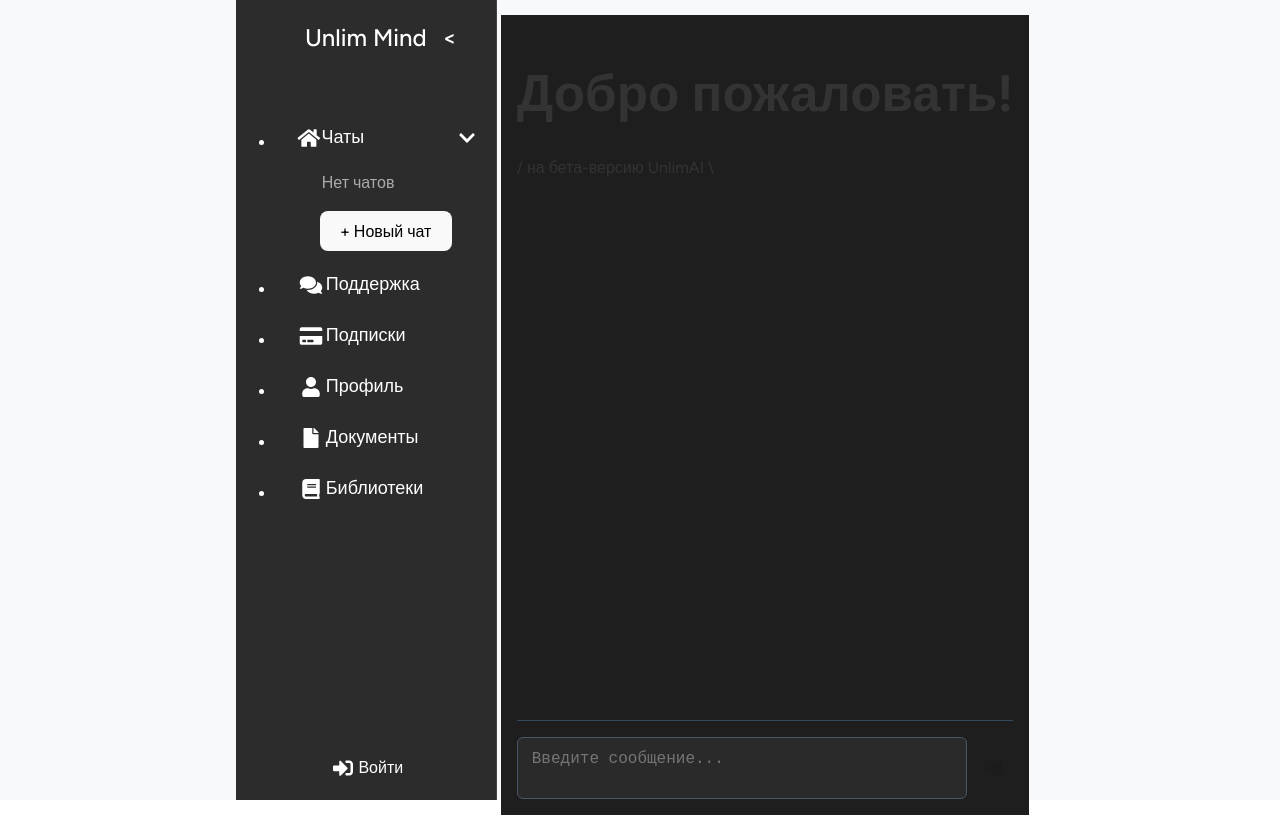
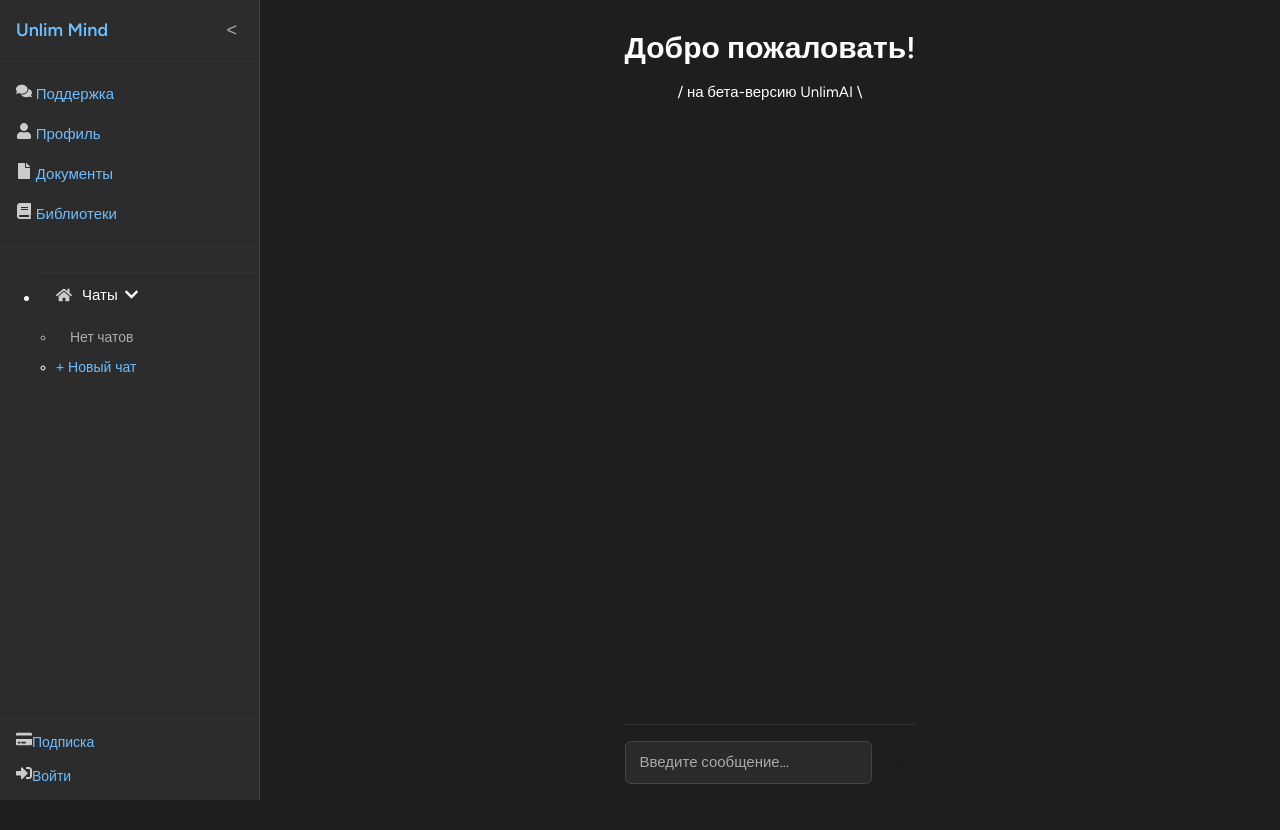
Before and after one commit to Maricvs/CRIDANSE, a React (Vite) app in the folder frontend/: page / in a window 1280 px wide. After the commit the page ends 800 px from the top, so only its background shows below. Built offline with nearby package versions, Linux system fonts and the light colour scheme.

Commit message:
Ui up
beatify

```diff
--- a/frontend/src/App.css
+++ b/frontend/src/App.css
@@ -6,6 +6,7 @@ html, body, #root {
 .app-container {
   display: flex;
   height: 100vh;
+  background-color: var(--bg-color);
 }
 
 .auth-container {
@@ -36,9 +37,15 @@ html, body, #root {
   flex-grow: 1;
   display: flex;
   justify-content: center;
-  align-items: stretch; /* 👈 растягивает чат по высоте */
-  padding: 15px;
+  align-items: stretch;
   overflow: hidden;
+}
+
+.chat-wrapper {
+  flex: 1;
+  display: flex;
+  flex-direction: column;
+  height: 100%;
 }
 
 @media (max-width: 768px) {
--- a/frontend/src/ChatField.css
+++ b/frontend/src/ChatField.css
@@ -1,47 +1,54 @@
-/* Контейнер чата */
+/* Центрированный чат */
 .chat-container-center {
-  display: flex;
-  flex-direction: column;
-  flex-grow: 1;
-  height: 100vh;
   max-width: 768px;
   margin: 0 auto;
   padding: 1rem;
+  display: flex;
+  flex-direction: column;
+  height: 100%;
   box-sizing: border-box;
-  background-color: #1e1e1e;
 }
 
-/* Контейнер сообщений */
+/* Приветствие */
+.chat-welcome h1,
+.chat-welcome p {
+  color: white;
+  text-align: center;
+  margin: 0.5rem 0;
+}
+
+/* Список сообщений */
 .chat-messages {
   flex: 1;
   overflow-y: auto;
-  padding-bottom: 1rem;
   display: flex;
   flex-direction: column;
   gap: 12px;
+  padding-bottom: 1rem;
 }
 
 /* Общее сообщение */
 .message {
   font-size: 15px;
-  line-height: 1.5;
+  line-height: 1.6;
   white-space: pre-wrap;
   word-break: break-word;
-  padding: 12px 16px;
   border-radius: 12px;
   max-width: 80%;
+  padding: 12px 16px;
   box-sizing: border-box;
+  font-family: 'Figtree', sans-serif;
 }
 
 /* Сообщение пользователя — справа */
 .user-message {
   align-self: flex-end;
-  background-color: #38373a;
+  background-color: #3a3a3a;
   color: white;
   border-bottom-right-radius: 0;
 }
 
-/* Сообщение от ИИ — слева */
+/* Ответ от ИИ — слева */
 .bot-message {
   align-self: flex-start;
   background-color: #2a2a2a;
@@ -55,30 +62,32 @@
   display: flex;
   align-items: center;
   gap: 10px;
-  padding: 1rem 0 0;
-  border-top: 1px solid #34495e;
+  padding-top: 1rem;
+  border-top: 1px solid #333;
 }
 
 /* Поле ввода */
 .chat-input {
   flex: 1;
   padding: 10px 14px;
-  border: 1px solid #4a5568;
+  font-size: 15px;
+  line-height: 1.4;
+  border: 1px solid #444;
   border-radius: 6px;
-  font-size: 16px;
   outline: none;
   background-color: #2a2a2a;
   color: white;
   resize: none;
   min-height: 40px;
-  max-height: 200px;
-  line-height: 1.4;
+  max-height: 160px;
   overflow-y: auto;
+  font-family: 'Figtree', sans-serif;
 }
 
-.chat-input:focus {
-  border-color: #857c7e;
-  box-shadow: 0 0 5px rgba(0, 123, 255, 0.5);
+.chat-input::placeholder {
+  color: #aaa;
+  font-family: 'Figtree', sans-serif;
+  font-size: 15px;
 }
 
 /* Кнопка отправки */
@@ -105,6 +114,6 @@
 
 .send-icon {
   font-size: 20px;
-  color: #919191;
+  color: #ccc;
   transition: color 0.3s, transform 0.3s;
 }
--- a/frontend/src/Sidebar.css
+++ b/frontend/src/Sidebar.css
@@ -1,181 +1,133 @@
-/* Стили для сайдбара */
 .sidebar {
-  position: fixed;
+  height: 100vh;
+  width: 260px;
+  min-width: 200px;
+  background-color: #1e1e1e;
+  color: #fff;
   display: flex;
   flex-direction: column;
-  z-index: 1000;
-  width: 250px;
-  height: 100vh;
-  background-color: #1e1e1e;
-  color: white;
-  transition: width 0.3s ease, padding 0.3s ease;
+  border-right: 1px solid #333;
+  overflow-y: auto;
+  transition: width 0.3s;
 }
 
-/* Класс для сжатого сайдбара */
 .sidebar.collapsed {
-  width: 100px;
+  width: 60px;
+}
+
+.sidebar-logo {
+  display: flex;
+  align-items: center;
+  justify-content: space-between;
+  padding: 16px;
+  font-size: 18px;
+  font-weight: bold;
+  border-bottom: 1px solid #333;
+  background-color: #2c2c2c;
+}
+
+.sidebar-toggle {
+  background: none;
+  border: none;
+  color: #aaa;
+  cursor: pointer;
+  font-size: 18px;
+}
+
+.sidebar-section {
+  padding: 12px 0;
+  border-bottom: 1px solid #333;
+}
+
+.sidebar-section ul {
+  list-style: none;
+  padding: 0;
+  margin: 0;
+}
+
+.sidebar-section li {
+  padding: 8px 16px;
+  display: flex;
+  align-items: center;
+  gap: 10px;
+  cursor: pointer;
+  transition: background-color 0.2s;
+}
+
+.sidebar-section li:hover {
+  background-color: #2a2a2a;
+}
+
+.sidebar-nav {
+  flex: 1;
+  padding-top: 10px;
+}
+
+.chat-link {
+  padding: 10px 16px;
+  display: flex;
+  align-items: center;
+  gap: 10px;
+  cursor: pointer;
+  border-top: 1px solid #333;
+}
+
+.chat-link:hover {
+  background-color: #2a2a2a;
+}
+
+.chat-link-content {
+  display: flex;
+  align-items: center;
+  gap: 6px;
+}
+
+.chat-list {
+  padding: 6px 0 10px 16px;
+}
+
+.chat-list li {
+  font-size: 14px;
+  padding: 4px 0;
+}
+
+.chat-list li button {
+  background: none;
+  border: none;
+  color: #6ebeff;
+  cursor: pointer;
+  font-size: 14px;
+  padding: 0;
+}
+
+.chat-list li button:hover {
+  text-decoration: underline;
+}
+
+.icon {
+  font-size: 16px;
+  color: #ccc;
+}
+
+.sidebar-footer {
+  padding: 12px 16px;
+  border-top: 1px solid #333;
+  background-color: #2c2c2c;
+  display: flex;
+  flex-direction: column;
+  gap: 10px;
+}
+
+.subscription-link {
+  display: flex;
+  align-items: center;
+  gap: 10px;
+  font-size: 14px;
 }
 
 .user-greeting {
   display: flex;
   align-items: center;
-  gap: 8px;
-  padding: 0.5rem;
-  color: white;
+  gap: 10px;
+  font-size: 14px;
 }
-
-/* Логотип сайдбара */
-.sidebar-logo {
-  padding: 20px;
-  text-align: center;
-  font-size: 24px;
-  font-weight: bold;
-  background-color: #2c2c2c;
-  position: relative;
-  flex-shrink: 0;
-  transition: padding 0.3s ease;
-}
-
-.sidebar.collapsed .sidebar-logo {
-  padding: 20px 10px;
-}
-
-.sidebar-logo a {
-  color: white;
-  text-decoration: none;
-  display: flex;
-  align-items: center;
-  justify-content: center;
-}
-
-.sidebar.collapsed .sidebar-logo a span {
-  display: none;
-}
-
-/* Кнопка для сжатия сайдбара */
-.sidebar-toggle {
-  position: absolute;
-  right: 10px;
-  top: 50%;
-  transform: translateY(-50%);
-  background: none;
-  border: none;
-  color: white;
-  cursor: pointer;
-}
-
-/* Навигационное меню */
-.sidebar-nav {
-  flex: 1;
-  padding: 20px 0;
-  overflow-y: auto;
-}
-
-.sidebar.collapsed .sidebar-nav {
-  padding: 0;
-}
-
-/* Навигационные ссылки */
-.sidebar-nav ul li a,
-.sidebar-nav ul li .chat-link {
-  color: white;
-  text-decoration: none;
-  font-size: 18px;
-  display: flex;
-  align-items: center;
-  padding: 12px 20px;
-  transition: background-color 0.3s ease;
-}
-
-.sidebar-nav ul li a:hover,
-.sidebar-nav ul li .chat-link:hover {
-  background-color: #34495e;
-}
-
-.sidebar.collapsed .sidebar-nav ul li a,
-.sidebar.collapsed .sidebar-nav ul li .chat-link {
-  padding: 20px 10px;
-}
-
-/* Иконки должны быть видны всегда */
-.sidebar .icon {
-  font-size: 20px;
-  width: 30px;
-  display: flex;
-  align-items: center;
-  justify-content: center;
-}
-
-.sidebar.collapsed .icon {
-  width: 24px;
-}
-
-/* Список чатов */
-.chat-link-content {
-  display: flex;
-  align-items: center;
-  justify-content: space-between;
-  width: 100%;
-}
-
-.chat-list {
-  list-style: none;
-  padding-left: 30px;
-  margin: 0;
-  max-height: none;
-  overflow: visible;
-  transition: none;
-  display: block;
-  opacity: 1;
-  visibility: visible;
-}
-
-.sidebar-nav ul li .chat-list.open {
-  max-height: 200px;
-}
-
-.chat-list li {
-  padding: 8px 14px;
-  text-align: left;
-  white-space: nowrap;
-  overflow: hidden;
-  text-overflow: ellipsis;
-  cursor: pointer;
-  transition: background 0.2s;
-}
-
-.chat-list li:hover {
-  background-color: #2d3e3f;
-}
-/* Футер сайдбара */
-.sidebar-footer {
-  padding: 20px;
-  text-align: center;
-  background-color: #2c2c2c;
-  flex-shrink: 0;
-}
-
-.sidebar-footer a {
-  color: white;
-  text-decoration: none;
-  font-size: 16px;
-  display: flex;
-  align-items: center;
-  justify-content: center;
-}
-
-.sidebar-footer a:hover {
-  color: #1abc9c;
-}
-
-/* Основной контент */
-.main-content {
-  margin-left: 250px;
-  padding: 20px;
-  min-height: 100vh;
-  transition: margin-left 0.3s ease;
-}
-
-.sidebar.collapsed + .main-content {
-  margin-left: 80px;
-}
--- a/frontend/src/components/Sidebar.tsx
+++ b/frontend/src/components/Sidebar.tsx
@@ -51,6 +51,17 @@ const Sidebar: React.FC = () => {
         </button>
       </div>
 
+      {/* Верхний блок с основными ссылками */}
+      <div className="sidebar-section">
+        <ul>
+          <li><Link to="/support"><FaComments className="icon" /> {!isCollapsed && <span>Поддержка</span>}</Link></li>
+          <li><Link to="/profile"><FaUser className="icon" /> {!isCollapsed && <span>Профиль</span>}</Link></li>
+          <li><Link to="/documents"><FaFile className="icon" /> {!isCollapsed && <span>Документы</span>}</Link></li>
+          <li><Link to="/libraries"><FaBook className="icon" /> {!isCollapsed && <span>Библиотеки</span>}</Link></li>
+        </ul>
+      </div>
+
+      {/* Чаты */}
       <nav className="sidebar-nav">
         <ul>
           <li>
@@ -80,21 +91,24 @@ const Sidebar: React.FC = () => {
               </ul>
             )}
           </li>
-
-          <li><Link to="/support"><FaComments className="icon" /> {!isCollapsed && <span>Поддержка</span>}</Link></li>
-          <li><Link to="/subscriptions"><FaCreditCard className="icon" /> {!isCollapsed && <span>Подписки</span>}</Link></li>
-          <li><Link to="/profile"><FaUser className="icon" /> {!isCollapsed && <span>Профиль</span>}</Link></li>
-          <li><Link to="/documents"><FaFile className="icon" /> {!isCollapsed && <span>Документы</span>}</Link></li>
-          <li><Link to="/libraries"><FaBook className="icon" /> {!isCollapsed && <span>Библиотеки</span>}</Link></li>
         </ul>
       </nav>
 
+      {/* Низ — Подписка + Приветствие */}
       <div className="sidebar-footer">
+        <div className="subscription-link">
+          <Link to="/subscriptions">
+            <FaCreditCard className="icon" />
+            {!isCollapsed && <span>Подписка</span>}
+          </Link>
+        </div>
+
+        <div className="user-greeting">
           {userName ? (
-          <div className="user-greeting">
+            <>
               <FaUser className="icon" />
               {!isCollapsed && <span>Привет, {userName}</span>}
-          </div>
+            </>
           ) : (
             <Link to="/auth">
               <FaSignInAlt className="icon" />
@@ -103,6 +117,7 @@ const Sidebar: React.FC = () => {
           )}
         </div>
       </div>
+    </div>
   );
 };
 
--- a/frontend/src/index.css
+++ b/frontend/src/index.css
@@ -1,89 +1,44 @@
-@import url('https://fonts.googleapis.com/css2?family=Figtree:wght@300;400;500;600;700&display=swap');
+@import url('https://fonts.googleapis.com/css2?family=Figtree:wght@400;600&display=swap');
+
 :root {
-  font-family: system-ui, Avenir, Helvetica, Arial, sans-serif;
-  line-height: 1.5;
-  font-weight: 400;
-
-  color-scheme: light dark;
-  color: rgba(255, 255, 255, 0.87);
-  background-color: #242424;
-  --text-color: #333;
-  --bg-color: #f8f9fb;
-
-  font-synthesis: none;
-  text-rendering: optimizeLegibility;
-  -webkit-font-smoothing: antialiased;
-  -moz-osx-font-smoothing: grayscale;
-
-}
-
-a {
-  font-weight: 500;
-  color: #646cff;
-  text-decoration: inherit;
-}
-
-a:hover {
-  color: #535bf2;
+  --bg-color: #1e1e1e;
+  --text-color: #ffffff;
+  --secondary-color: #2a2a2a;
+  --border-color: #333;
+  --accent-color: #6ebeff;
 }
 
 [data-theme="dark"] {
+  --bg-color: #1e1e1e;
   --text-color: #ffffff;
-  --bg-color: #242424;
+  --secondary-color: #2a2a2a;
+  --border-color: #333;
+  --accent-color: #6ebeff;
 }
 
 body {
   margin: 0;
   padding: 0;
-  display: flex;
-  justify-content: center;  /* Центрирование по горизонтали */
-  align-items: center;      /* Центрирование по вертикали */
-  min-height: 100vh;        /* Минимальная высота экрана */
+  min-height: 100vh;
   min-width: 320px;
-  color: #333;
   background-color: var(--bg-color);
   color: var(--text-color);
   font-family: 'Figtree', sans-serif;
+  font-size: 15px;
+  line-height: 1.6;
+  -webkit-font-smoothing: antialiased;
+  -moz-osx-font-smoothing: grayscale;
 }
 
-
-h1 {
-  font-size: 3.2em;
-  line-height: 1.1;
+a {
+  color: var(--accent-color);
+  text-decoration: none;
 }
 
-button {
-  border-radius: 8px;
-  border: 1px solid transparent;
-  padding: 0.6em 1.2em;
-  font-size: 1em;
-  font-weight: 500;
-  font-family: inherit;
-  background-color: #1a1a1a;
-  cursor: pointer;
-  transition: border-color 0.25s;
+a:hover {
+  text-decoration: underline;
 }
 
-button:hover {
-  border-color: #646cff;
+* {
+  box-sizing: border-box;
 }
-
-button:focus,
-button:focus-visible {
-  outline: 4px auto -webkit-focus-ring-color;
-}
-
-@media (prefers-color-scheme: light) {
-  :root {
-    color: #213547;
-    background-color: #ffffff;
-  }
-
-  a:hover {
-    color: #747bff;
-  }
-
-  button {
-    background-color: #f9f9f9;
-  }
-}
```
Lines whose indentation alone changed are shown as unchanged.
